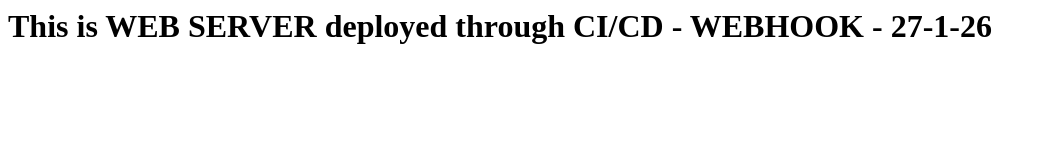
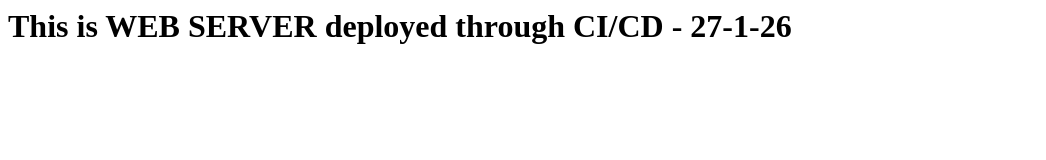
Before and after one commit to Mahammad07/batch25, a plain HTML site: page index.html in a window 1280 px wide. Shown: the whole page, without its empty margins (0-1046 px from the left). Drawn offline with Linux system fonts and the light colour scheme.

Commit message:
edit index file

```diff
--- a/index.html
+++ b/index.html
@@ -1 +1 @@
-<h1> This is WEB SERVER deployed through CI/CD - WEBHOOK - 27-1-26 </h1>
+<h1> This is WEB SERVER deployed through CI/CD - 27-1-26 </h1>
```
